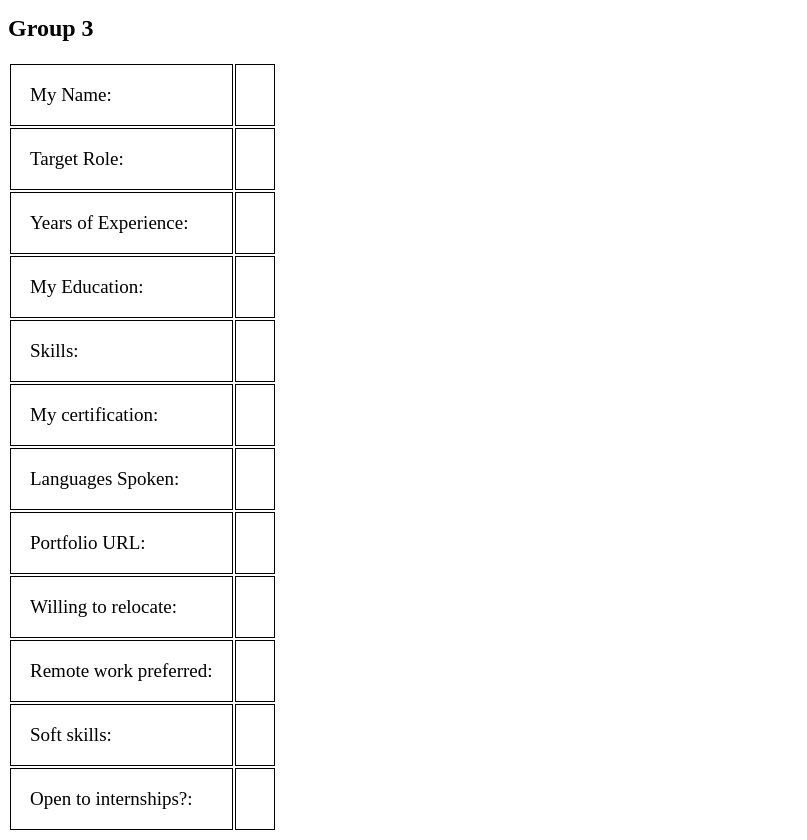
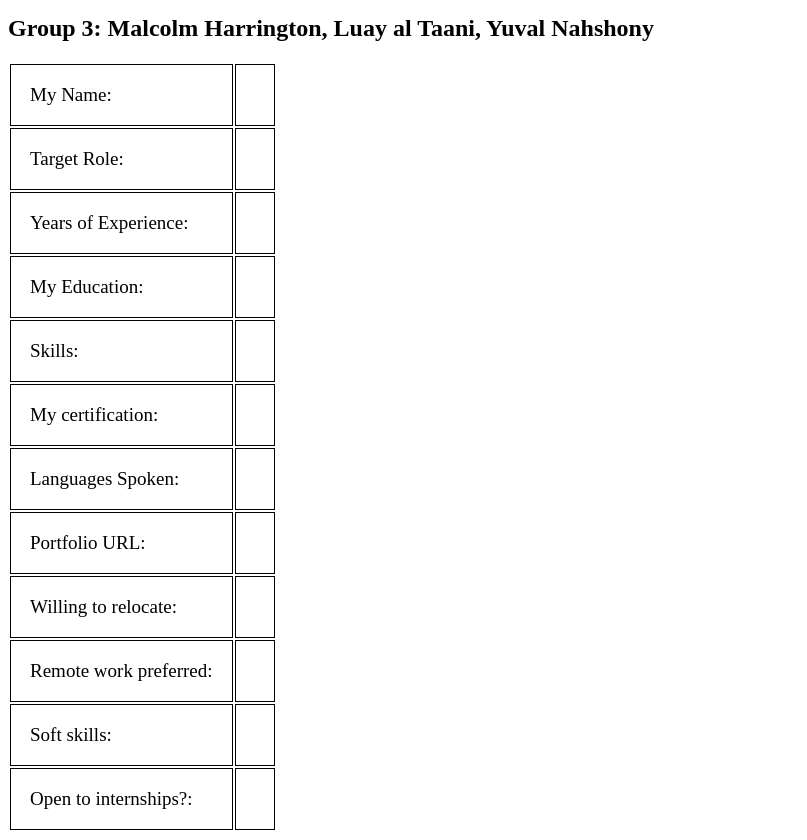
Before and after one commit to LuayALTAANI/groupProject, a plain HTML site: page index.html in a window 1280 px wide. Shown: the part 97-937 px from the top of the page, without its empty margins (0-807 px from the left). Drawn offline with Linux system fonts and the light colour scheme.

Commit message:
added our names

```diff
--- a/index.html
+++ b/index.html
@@ -11,7 +11,7 @@
 
 <body>
     <h1>My Resume</h1>
-    <h2>Group 3</h2>
+    <h2>Group 3: Malcolm Harrington, Luay al Taani, Yuval Nahshony</h2>
     <div id="output"></div>
     <table>
         <tr>
```
